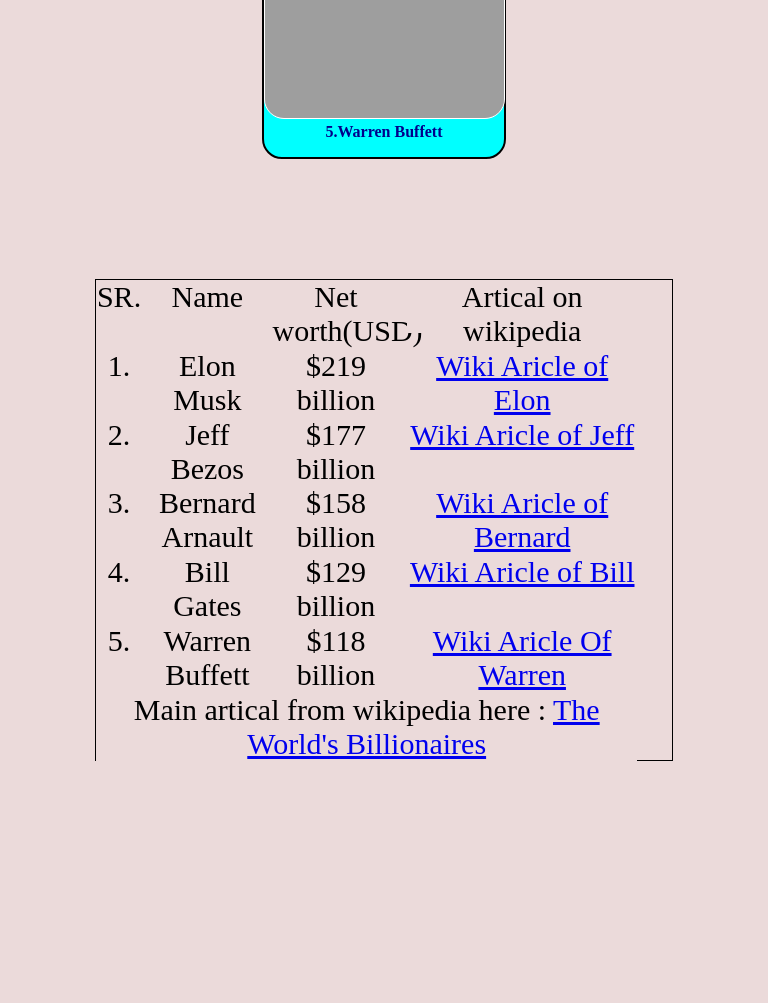
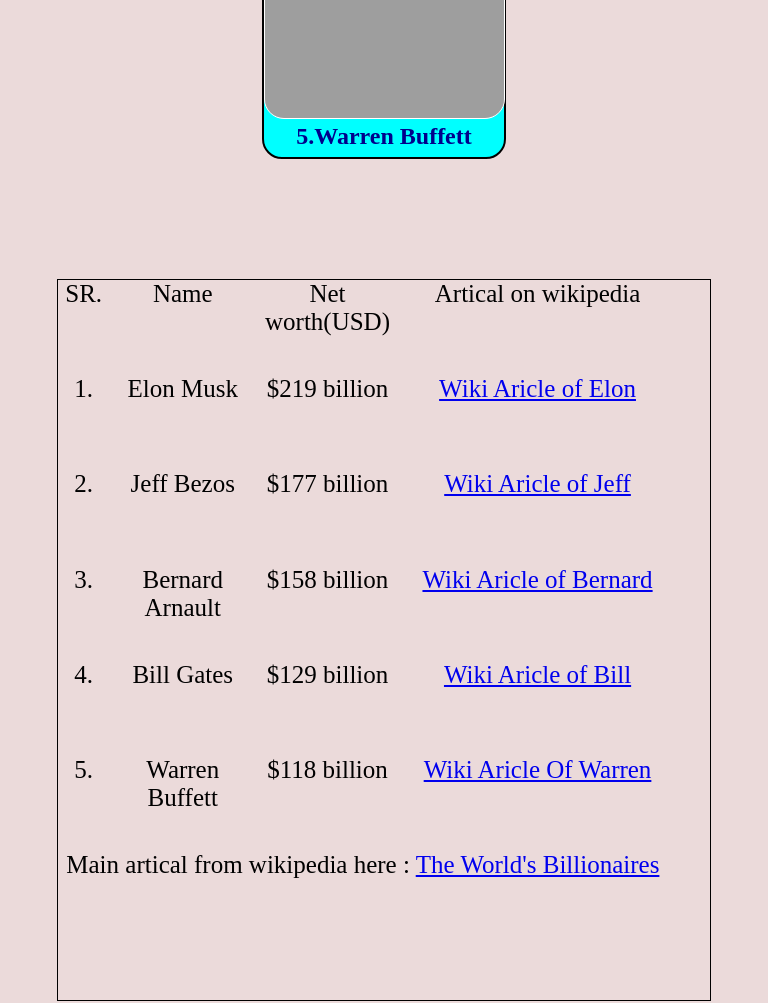
Before and after one commit to Ashishkuldeep23/Top5_Richest_person, a plain HTML site: page index.html in a window 768 px wide. Shown: the part 1260-2263 px from the top of the page. Before the commit the page ends 2141 px from the top, so only its background shows below. Drawn offline with Linux system fonts and the light colour scheme; grey boxes are pictures that could not be loaded.

Commit message:
Update index.html

```diff
--- a/index.html
+++ b/index.html
@@ -288,15 +288,15 @@
 
 
             .main_table{
-                height:60vh;
-                width:75vw;
+                height:90vh;
+                width:85vw;
 
-                font-size: 30px;
+                font-size: 25px;
 
             }
 
             .name{
-                font-size: 2vh;
+                font-size: 3vh;
             }
 
 
```
